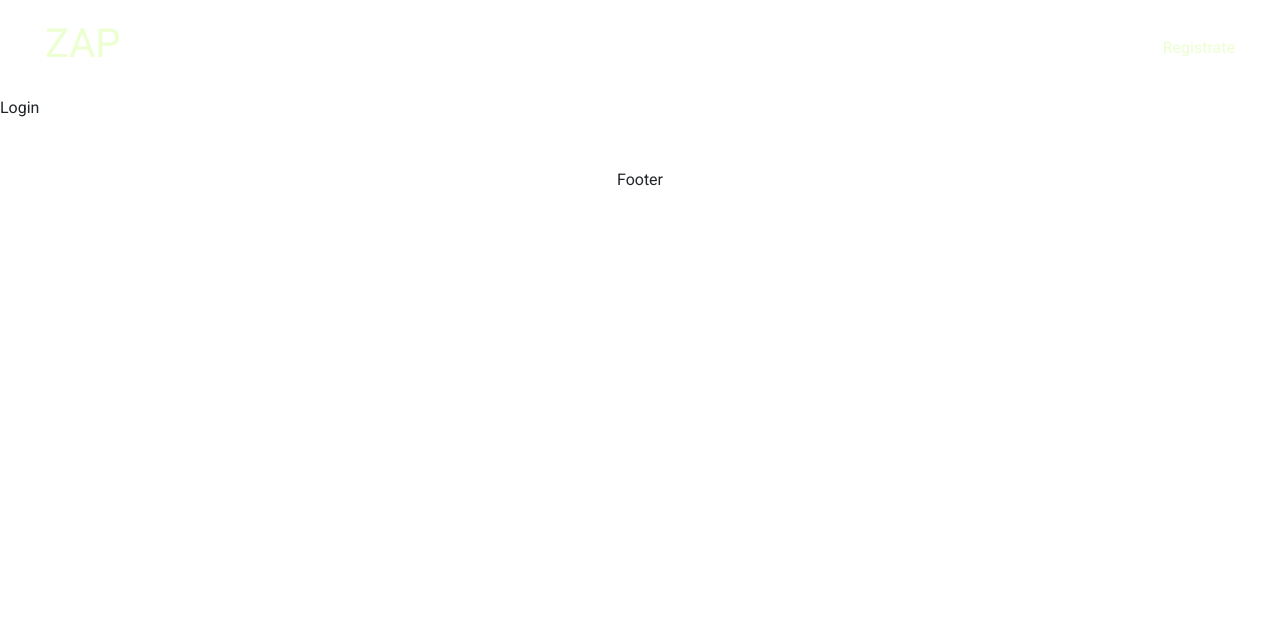
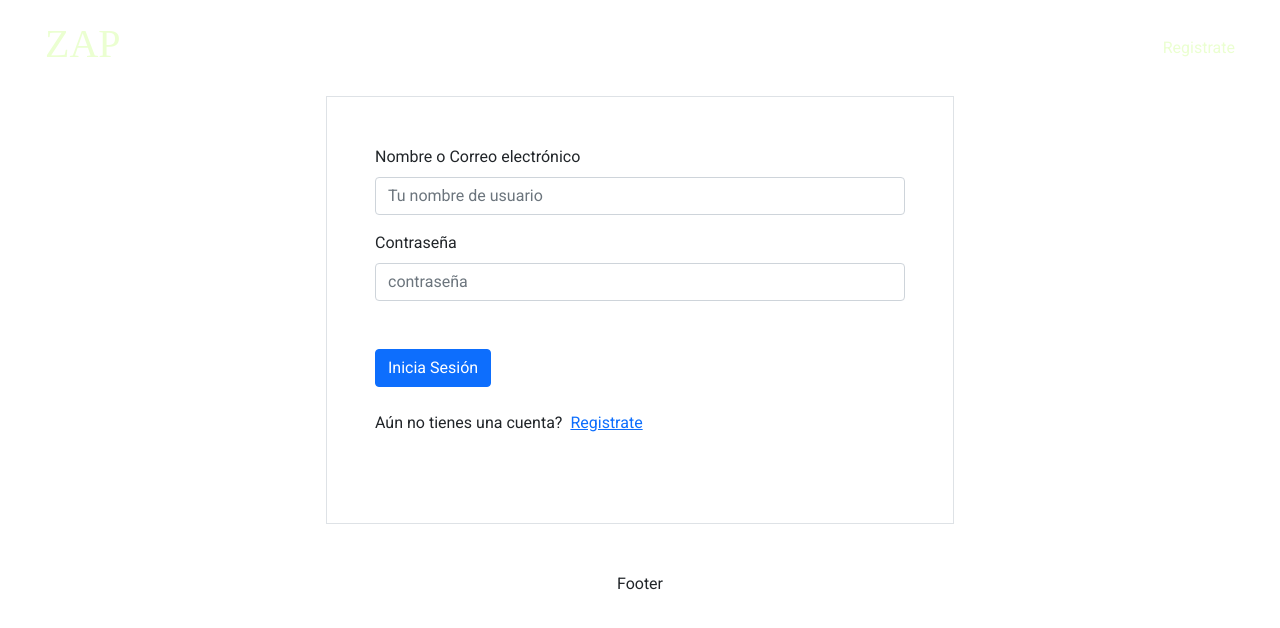
Before and after one commit to salinatomass/hackthesystem-project, a React app: page /auth/login in a window 1280 px wide. Shown: the top 628 px of the page. Built offline with nearby package versions, Linux system fonts and the light colour scheme; a web font is replaced by a local one.

Commit message:
Page Login

```diff
--- a/src/api/authApi.js
+++ b/src/api/authApi.js
@@ -6,7 +6,7 @@ export const register = async user => {
   return await axios.post(`${API}user/signup`, user);
 };
 
-// export const login = async user => await axios.post(API, user);
+export const login = async user => await axios.post(`${API}user/login`, user);
 
 // export const profile = async token =>
 //   await axios.get(API, {
--- a/src/context/providers/AuthContext.js
+++ b/src/context/providers/AuthContext.js
@@ -19,10 +19,9 @@ export const AuthProvider = ({ children }) => {
     dispatch({ type: authActions.AUTH_REGISTER });
     try {
       const res = await register({ email, password, username });
-      console.log('res: ', res);
       const user = res.data;
 
-      localStorage.setItem('user', user);
+      localStorage.setItem('user', JSON.stringify(user));
 
       dispatch({
         type: authActions.AUTH_REGISTER_SUCCESS,
@@ -41,8 +40,33 @@ export const AuthProvider = ({ children }) => {
     }
   };
 
+  const signin = async ({ username, password }) => {
+    dispatch({ type: authActions.AUTH_LOGIN });
+    try {
+      const res = await login({ username, password });
+      const { user } = res.data;
+
+      localStorage.setItem('user', JSON.stringify(user));
+
+      dispatch({
+        type: authActions.AUTH_LOGIN__SUCCESS,
+        payload: user,
+      });
+
+      return user;
+    } catch (err) {
+      const errorData = err.response.data;
+      if (errorData) {
+        dispatch({
+          type: authActions.AUTH_LOGIN__ERROR,
+          payload: errorData.message,
+        });
+      }
+    }
+  };
+
   return (
-    <AuthContext.Provider value={{ ...state, signup }}>
+    <AuthContext.Provider value={{ ...state, signup, signin }}>
       {children}
     </AuthContext.Provider>
   );
--- a/src/context/reducers/authReducer.js
+++ b/src/context/reducers/authReducer.js
@@ -1,6 +1,6 @@
 import { authActions } from '../actions/authActions';
 
-const user = localStorage.getItem('user') || null; // ;
+const user = JSON.parse(localStorage.getItem('user')) || null; // ;
 
 export const initialState = {
   isLoggedIn: Boolean(user),
@@ -40,7 +40,7 @@ export const authReducer = (state = initialState, action) => {
     case authActions.AUTH_LOGIN__SUCCESS:
       return {
         ...state,
-        user: user,
+        user: payload,
         isLoading: false,
         errorMessage: null,
       };
--- a/src/pages/Login.jsx
+++ b/src/pages/Login.jsx
@@ -1,7 +1,81 @@
-import React from 'react';
+import React, { useState } from 'react';
+import { Link, useNavigate } from 'react-router-dom';
+import { useAuth } from '../context/providers/AuthContext';
 
 const Login = () => {
-  return <p>Login</p>;
+  const [userForm, setUserForm] = useState({
+    username: '',
+    password: '',
+  });
+
+  const navigate = useNavigate();
+
+  const { signin } = useAuth();
+
+  const handleChange = e => {
+    setUserForm({ ...userForm, [e.target.name]: e.target.value });
+  };
+
+  const handleSubmit = async e => {
+    e.preventDefault();
+    try {
+      const userResponse = await signin(userForm);
+      if (userResponse) navigate('/');
+    } catch (err) {
+      console.log(err);
+    }
+  };
+
+  return (
+    <div className="container-fluid">
+      <div className="d-flex flex-row justify-content-center">
+        <div className=" col-md-6 p-5 border">
+          <form
+            className="d-flex flex-column justify-content-center g-3"
+            onSubmit={handleSubmit}
+          >
+            <div className="col-md-12 mb-3">
+              <label htmlFor="username" className="form-label">
+                Nombre o Correo electrónico
+              </label>
+              <input
+                type="text"
+                className="form-control"
+                id="username"
+                name="username"
+                placeholder="Tu nombre de usuario"
+                onChange={handleChange}
+              />
+            </div>
+            <div className="col-md-12 mb-5">
+              <label htmlFor="password" className="form-label">
+                Contraseña
+              </label>
+              <input
+                type="password"
+                className="form-control"
+                id="password"
+                name="password"
+                placeholder="contraseña"
+                onChange={handleChange}
+              />
+            </div>
+            <div className="col-12">
+              <button type="submit" className="btn btn-primary">
+                Inicia Sesión
+              </button>
+            </div>
+          </form>
+          <div className="d-flex d-row mb-4 mt-4">
+            <p className="me-2">Aún no tienes una cuenta? </p>{' '}
+            <Link to="/auth/register" href="register.html">
+              Registrate
+            </Link>
+          </div>
+        </div>
+      </div>
+    </div>
+  );
 };
 
 export default Login;
--- a/src/pages/Register.jsx
+++ b/src/pages/Register.jsx
@@ -1,5 +1,6 @@
 import React, { useState } from 'react';
 import { useAuth } from '../context/providers/AuthContext';
+import { Link } from 'react-router-dom';
 
 import { useNavigate } from 'react-router-dom';
 
@@ -29,7 +30,6 @@ const Register = () => {
   };
 
   return (
-    <>
     <div className="container-fluid">
       <div className="d-flex flex-row justify-content-center">
         <div className=" col-md-6 p-5 border">
@@ -78,14 +78,19 @@ const Register = () => {
             </div>
             <div className="col-12">
               <button type="submit" className="btn btn-primary">
-                  Registrar
+                Registrate
               </button>
             </div>
           </form>
+          <div className="d-flex d-row mb-4 mt-4">
+            <p className="me-2">Ya tienes una cuenta? </p>{' '}
+            <Link to="/auth/login" href="register.html">
+              Inicia sesión
+            </Link>
           </div>
         </div>
       </div>
-    </>
+    </div>
   );
 };
 
--- a/src/styles/components/Header.css
+++ b/src/styles/components/Header.css
@@ -8,3 +8,6 @@
   text-decoration: none;
   color: var(--color3);
 }
+.Header-logo {
+  font-family: var(--font-logo);
+}
```
Lines whose indentation alone changed are shown as unchanged.
